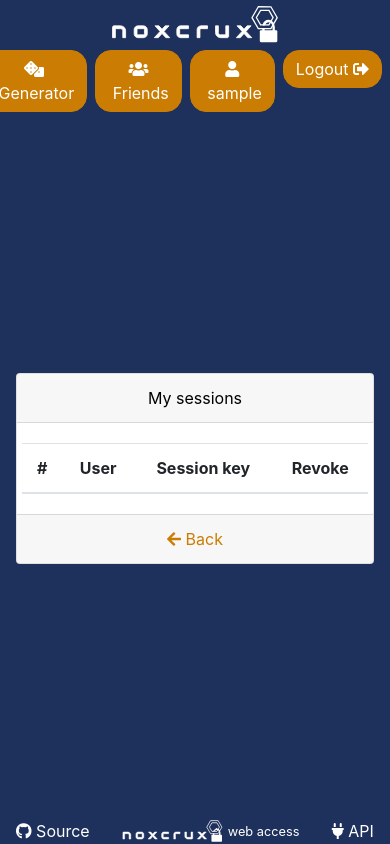
After one commit to noxPHX/noxcrux, a Django app: page /web/profile/sessions/ in a window 390 px wide. The commit adds this page. Run offline with Django 3.2, Linux system fonts and the light colour scheme; a user stored in the database is signed in; tables that the repository leaves empty hold one stand-in row (values such as "Sample post"); lists and menus that the app fills with data are empty; style sheets or scripts are compiled from the project's sources.

Commit message:
[Web] Manage sessions

```diff
--- a/noxcrux_server/templates/profile.html
+++ b/noxcrux_server/templates/profile.html
@@ -21,6 +21,9 @@
                 <a class="btn btn-main m-1" href="{% url '2FA' %}">
                     2FA Authentication&nbsp;<i class="fas fa-user-lock"></i>
                 </a>
+                <a class="btn btn-main m-1" href="{% url 'sessions' %}">
+                    Manage sessions&nbsp;<i class="fas fa-list"></i>
+                </a>
                 <a class="btn btn-danger m-1" href="{% url 'delete_account' %}">
                     Delete my account&nbsp;<i class="fas fa-times-circle"></i>
                 </a>
--- /dev/null
+++ b/noxcrux_server/templates/sessions.html
@@ -0,0 +1,47 @@
+{% extends 'authenticated.html' %}
+
+{% block title %}
+    noxcrux - My sessions
+{% endblock title %}
+
+{% block content %}
+
+    <div class="d-flex flex-wrap justify-content-center align-items-center px-3 h-i">
+
+        <div class="card text-center col-sm-4 col-12 p-0 m-2">
+            <div class="card-header">My sessions</div>
+            <div class="card-body row justify-content-center align-items-center">
+
+                <table class="table table-hover mb-0">
+                    <thead>
+                    <tr>
+                        <th scope="col">#</th>
+                        <th scope="col">User</th>
+                        <th scope="col">Session key</th>
+                        <th scope="col">Revoke</th>
+                    </tr>
+                    </thead>
+                    <tbody>
+
+                    {% for session in sessions %}
+                        <tr>
+                            <th scope="row">{{ forloop.counter }}</th>
+                            <td>{{ session.user }}</td>
+                            <td>{{ session.session }}</td>
+                            <td>
+                                <a href="{% url 'sessions_delete' session.session %}" class="m-2">
+                                    <i class="fas fa-times color-red"></i>
+                                </a>
+                            </td>
+                        </tr>
+                    {% endfor %}
+                    </tbody>
+                </table>
+            </div>
+            <div class="card-footer">
+                <a href="{% url 'profile' %}" class="color-warm"><i class="fas fa-arrow-left"></i>&nbsp;Back</a>
+            </div>
+        </div>
+    </div>
+
+{% endblock content %}
--- a/noxcrux_server/urls.py
+++ b/noxcrux_server/urls.py
@@ -9,6 +9,7 @@ from noxcrux_server.views.OTP import TOTPLoginView, TOTPMainView, TOTPSecretView
 from noxcrux_server.views.Friends import FriendsView, FriendDelete, FriendRequestAccept, FriendRequestDelete, FriendAdd
 from noxcrux_server.views.Swagger import APIDocView
 from noxcrux_server.views.Errors import error_404, error_500
+from noxcrux_server.views.UserSession import UserSessions, DeleteUserSession
 
 urlpatterns = [
     path('admin/', admin.site.urls),
@@ -31,6 +32,8 @@ urlpatterns = [
     path('profile/2FA/secret/', TOTPSecretView.as_view(), name="2FA_secret"),
     path('profile/2FA/confirm/', TOTPConfirmView.as_view(), name="2FA_confirm"),
     path('profile/2FA/delete/', TOTPDeleteView.as_view(), name="2FA_delete"),
+    path('profile/sessions/', UserSessions.as_view(), name="sessions"),
+    path('profile/sessions/delete/<str:session>', DeleteUserSession.as_view(), name="sessions_delete"),
     path('generator/', Generator.as_view(), name="generator"),
     path('friends/', FriendsView.as_view(), name="friend_list"),
     path('friends/add/', FriendAdd.as_view(), name="friend_add"),
--- /dev/null
+++ b/noxcrux_server/views/UserSession.py
@@ -0,0 +1,26 @@
+from noxcrux_server.mixins.Authenticated import LoginRequiredListView, LoginRequiredView
+from noxcrux_api.views.UserSession import UserSessionList, UserSessionRevoke
+from django.contrib import messages
+from django.http import HttpResponseRedirect
+from django.urls import reverse
+
+
+class UserSessions(LoginRequiredListView):
+    template_name = 'sessions.html'
+    context_object_name = 'sessions'
+
+    def get_queryset(self):
+        return UserSessionList().as_view()(self.request).data
+
+
+class DeleteUserSession(LoginRequiredView):
+
+    def get(self, request, *args, **kwargs):
+        session = kwargs['session']
+        request.method = 'DELETE'
+        res = UserSessionRevoke().as_view()(request, session=session)
+        if res.status_code == 204:
+            messages.success(request, 'Session revoked successfully!')
+        else:
+            messages.error(request, 'An error occurred')
+        return HttpResponseRedirect(reverse('sessions'))
```
